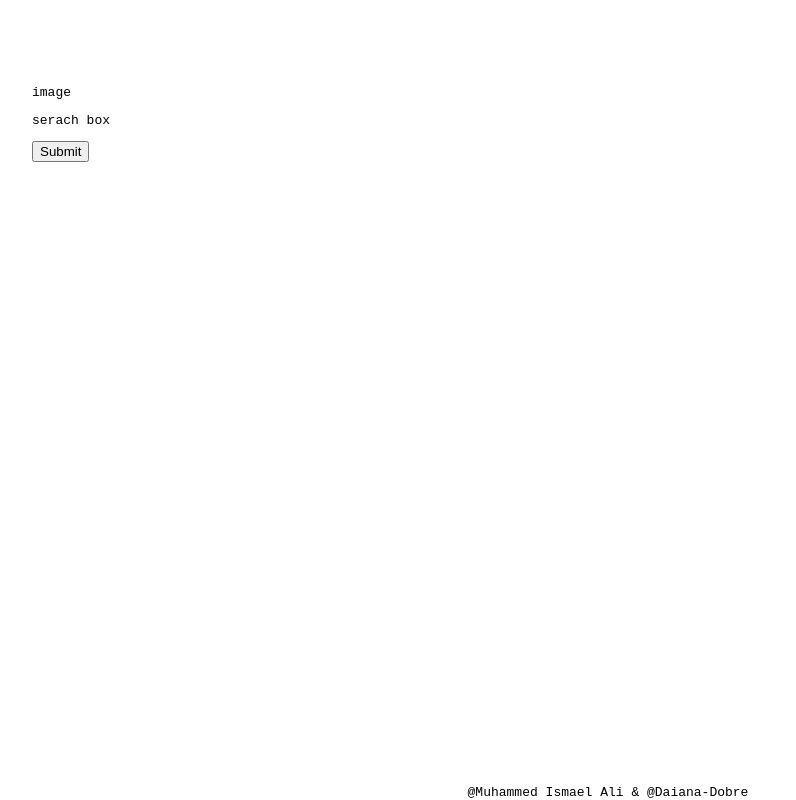
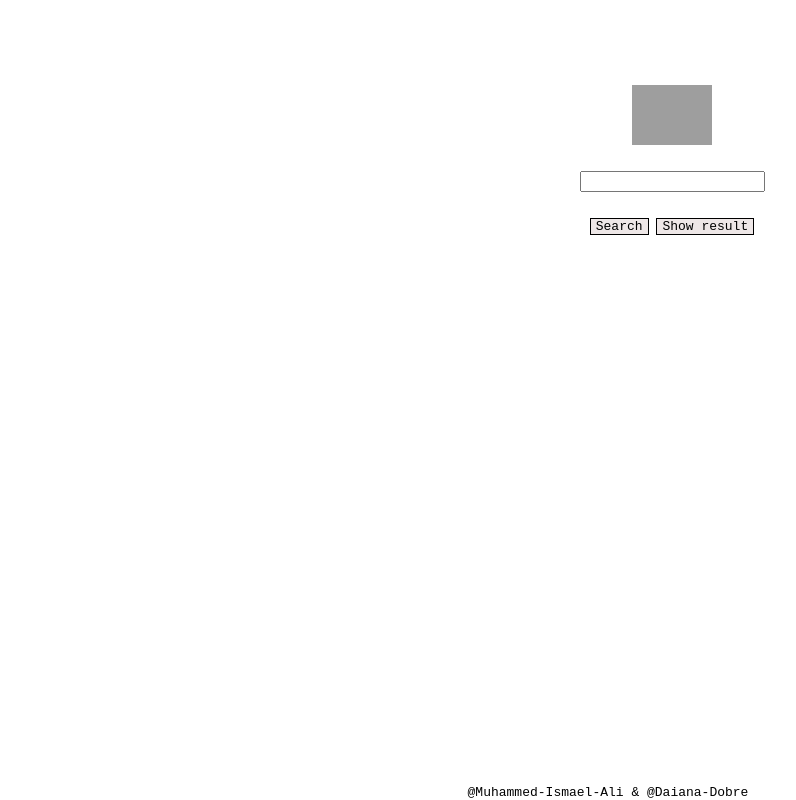
Before and after one commit to Ismael76/GoogleClone, a plain HTML site: page client/homepage.html in a window 1280 px wide. Shown: the top 800 px of the page, without its empty margins (40-836 px from the left). Drawn offline with Linux system fonts and the light colour scheme; grey boxes are pictures that could not be loaded.

Commit message:
homepage adjusted

```diff
--- a/client/homepage.html
+++ b/client/homepage.html
@@ -11,13 +11,19 @@
     <main>
         <article>
             <section>
-                <form>
+                <!-- <form>
                     <p>image</p>
-                    <p>serach box</p>
+                    <p>serach box</p> -->
 
-                    <a href="./result(s).html">
+                    <!-- <a href="./result(s).html">
                         <input type="submit"/>
-                      </a>
+                      </a> -->
+
+                      <!-- <a href="./result(s).html">
+                        test
+                      </a> -->
+
+
 
                       <!-- <a href="../client/result(s).html">
                         <input type="submit"/>
@@ -35,11 +41,30 @@
                       <a href="../client/result(s).html">
                         <button>Search</button>
                       </a>  -->
+                  <!-- </form> -->
+
+                  <div>
+                    <p>
+                        <img style="width: 20%; display: flex; flex-direction: column; padding-left: 40%;" src="https://cdn.vox-cdn.com/thumbor/p01ezbiuDHgRFQ-htBCd7QxaYxo=/0x105:2012x1237/1600x900/cdn.vox-cdn.com/uploads/chorus_image/image/47070706/google2.0.0.jpg" alt="Italian Trulli">
+                    </p>
+                    <p>
+                        <input type="text"/>
+                    </p>
+
+                    <p>
+                        <a href="result(s).html"> Search
+                            <!-- <button>Search </button> -->
+                          </a>
+
+                        <a href="result(s).html"> Show result
+                            <!-- <button>Show result </button> -->
+                         </a>
+                    </p>
+
+                   </div>
 
 
-                    <!-- <button>Search</button>
-                    <button>Show result</button> -->
-                  </form>
+
             </section>
 
 
@@ -48,6 +73,6 @@
     </main>
 
 </br></br></br></br>
-<footer>@Muhammed Ismael Ali & @Daiana-Dobre</footer>
+<footer>@Muhammed-Ismael-Ali & @Daiana-Dobre</footer>
 </body>
 </html>
--- a/client/style.css
+++ b/client/style.css
@@ -10,10 +10,13 @@ body {
 }
 
 footer {
-    position: absolute;
+    position: fixed;
     bottom: 0;
     width: 100%;
     text-align: center;
+    /* padding-left: 5%;
+    padding-right: 5%; */
+
 }
 
 section{
@@ -22,7 +25,31 @@ section{
     padding-top: 5%;
     padding-left: 5%;
     padding-right: 5%;
-    /* border: black;
-    border-radius: 3px;
-    border-style: solid; */
 }
+
+div{
+    width: 100%;
+    /* padding-left: 5%;
+    padding-right: 5%; */
+
+    display: flex;
+    flex-direction: column;
+    justify-content: center;
+    align-items: center;
+}
+
+a{
+    background: rgb(238, 231, 231);
+    color: black;
+    line-height: auto;
+    width: auto;
+    font-size: 1em;
+    border: 0.5px;
+    border-color: black;
+    border-style: solid;
+    text-align: center;
+    display: inline-block;
+    text-decoration: none;
+    padding-left: 5px;
+    padding-right: 5px;
+  }
```
Also changed, not shown: client/result(s).html (+1 -1 lines).
